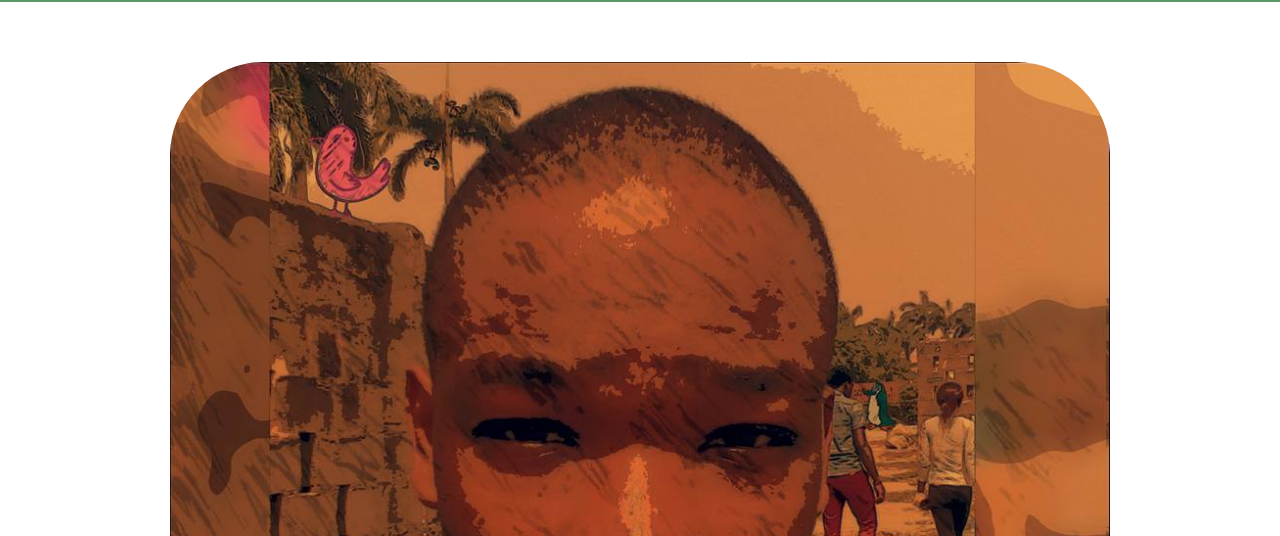
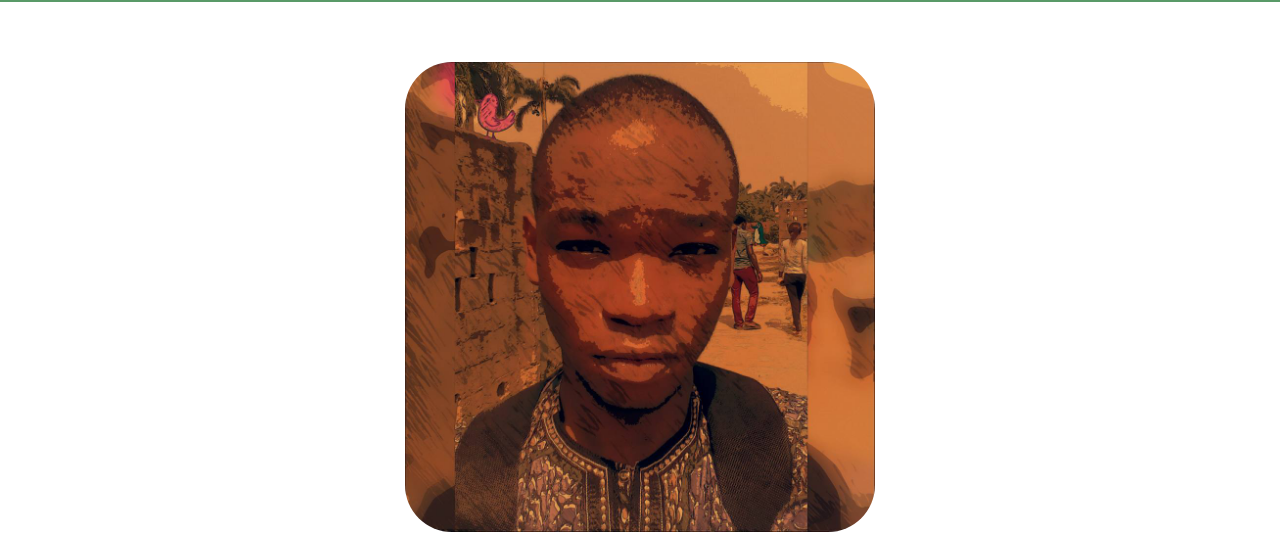
Before and after one commit to wahabtobibello/wahaaabello.github.io, a plain HTML site: page index.html in a window 1280 px wide. Shown: the part 103-639 px from the top of the page. Drawn offline with nearby package versions, Linux system fonts and the light colour scheme.

Commit message:
home-page-photo-adjust

```diff
--- a/css/style.css
+++ b/css/style.css
@@ -100,8 +100,9 @@ PAGE: HOME
 **************************/
 
 .main-page img{
-  max-width: 100%;
-  border-radius: 10%;
+  max-width: 50%;
+  border-radius: 10%;display: block;
+  margin: auto;
 }
 
 .main-page hr.star-light{
```
